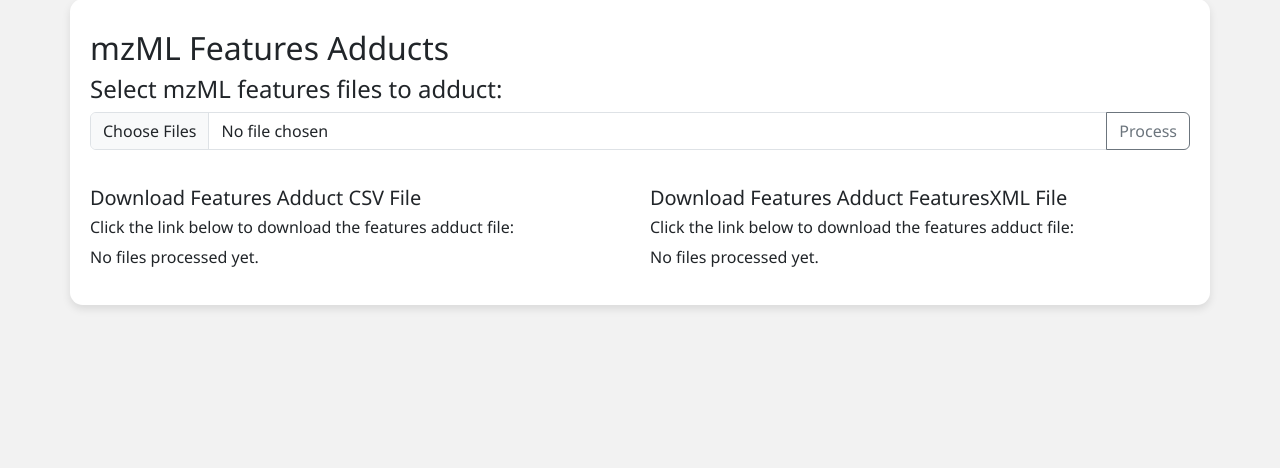
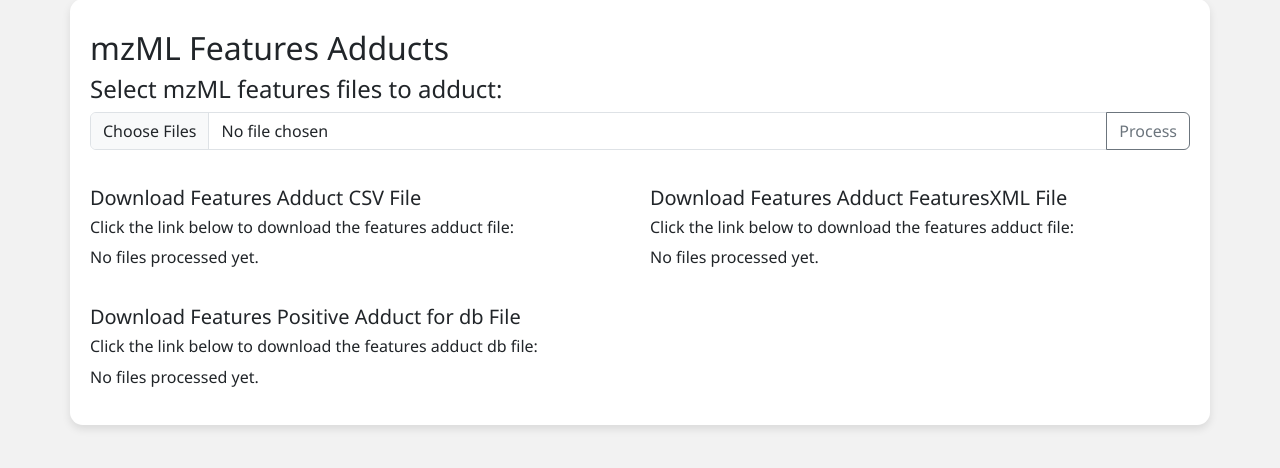
Before and after one commit to EnriqueMA-jar/ms_pre, a Flask app: page /adducts in a window 1280 px wide. Shown: the part 106-574 px from the top of the page. Run offline with Flask 3, Linux system fonts and the light colour scheme; some libraries are stand-ins or nearby versions.

Commit message:
adducts: added tsv positive adducts file generation for accurate mas search

```diff
--- a/main.py
+++ b/main.py
@@ -835,15 +835,20 @@ def process_adducts():
         file_paths.append(path)
 
     # Llama a get_adduct_files con la lista de archivos
-    output_files, output_files2 = get_adduct_files(file_paths, ADDUCTS_DIR)
+    output_files, output_files2, output_files3 = get_adduct_files(file_paths, ADDUCTS_DIR)
 
     download_links = []
     download_links2 = []
+    download_links3 = []
     for output_file in output_files:
         if output_file and os.path.exists(output_file):
             filename = os.path.basename(output_file)
             download_link = f"/uploads/adducts/{filename}"
             download_links.append(download_link)
+        else:
+            session['step_status'] = 'started'
+            alert = f"Error: adduct files not generated for {output_file}"
+            return render_template('adducts.html', download_links=download_links, download_links2=download_links2, download_links3=download_links3, error_alert=alert)
     for output_file2 in output_files2:
         if output_file2 and os.path.exists(output_file2):
             filename = os.path.basename(output_file2)
@@ -852,18 +857,27 @@ def process_adducts():
         else:
             session['step_status'] = 'started'
             alert = f"Error: adduct files not generated for {output_file2}"
-            return render_template('adducts.html', download_links=download_links, download_links2=download_links2, error_alert=alert)
+            return render_template('adducts.html', download_links=download_links, download_links2=download_links2, download_links3=download_links3, error_alert=alert)
+    for output_file3 in output_files3:
+        if output_file3 and os.path.exists(output_file3):
+            filename = os.path.basename(output_file3)
+            download_link = f"/uploads/adducts/{filename}"
+            download_links3.append(download_link)
+        else:
+            session['step_status'] = 'started'
+            alert = f"Error: adduct files not generated for {output_file3}"
+            return render_template('adducts.html', download_links=download_links, download_links2=download_links2, download_links3=download_links3, error_alert=alert)
 
     # Store generated files in session for workflow tracking
-        generated_files = []
-        for path in download_links + download_links2:
-            generated_files.append({
+    generated_files = []
+    for path in download_links + download_links2 + download_links3:
+        generated_files.append({
                 "filename": os.path.basename(path),
                 "path": path
             })
-        workflow_step_finished('adducts', generated_files)
-        #advance_workflow_step('adducts')
-    return render_template('adducts.html', download_links=download_links, download_links2=download_links2)
+    workflow_step_finished('adducts', generated_files)
+    #advance_workflow_step('adducts')
+    return render_template('adducts.html', download_links=download_links, download_links2=download_links2, download_links3=download_links3)
 
 # Centroiding page ####################################
 @app.route('/centroiding')
--- a/static/css/adducts.css
+++ b/static/css/adducts.css
@@ -2,7 +2,8 @@
     display: grid;
     grid-template-areas:
                'form_section form_section'
-               'download_section download_section2';
+               'download_section download_section2'
+               'download_section3 download_section3';
 
     grid-template-columns: 1fr 1fr;
     grid-template-rows: auto;
@@ -35,4 +36,4 @@ h2{
 
 .download_section { grid-area: download_section; }
 .download_section2 { grid-area: download_section2; }
-.selection_section { grid-area: selection_section; }
+.download_section3 { grid-area: download_section3; }
--- a/static/css/backup_storage.css
+++ b/static/css/backup_storage.css
@@ -97,4 +97,5 @@ h2{
     overflow: visible !important;
     background-color: transparent !important;
     color: transparent !important;
+    z-index: 10000;
 }
--- a/templates/adducts.html
+++ b/templates/adducts.html
@@ -45,6 +45,20 @@
             {% else %}
                 <p>No files processed yet.</p>
             {% endif %}
+        </section>
+        <section class="download_section3">
+            <h5>Download Features Positive Adduct for db File</h5>
+            <h6>Click the link below to download the features adduct db file:</h6>
+            {% if download_links3 %}
+                <ul>
+                    {% for download_link in download_links3 %}
+                        <li><a href="{{ download_link }}" class="link" download>Download {{ download_link.split('/')[-1] }}</a></li>
+                    {% endfor %}
+                </ul>
+            {% else %}
+                <p>No files processed yet.</p>
+            {% endif %}
+        </section>
     </div>
 </body>
 </html>
```
Also changed, not shown: experiments/adduct/adduct.py (+13 -1 lines).
